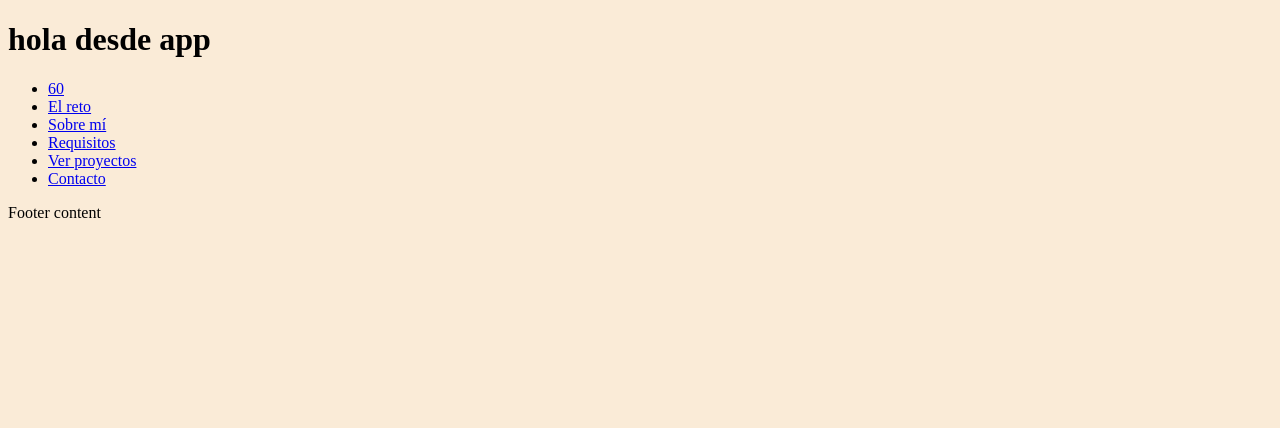
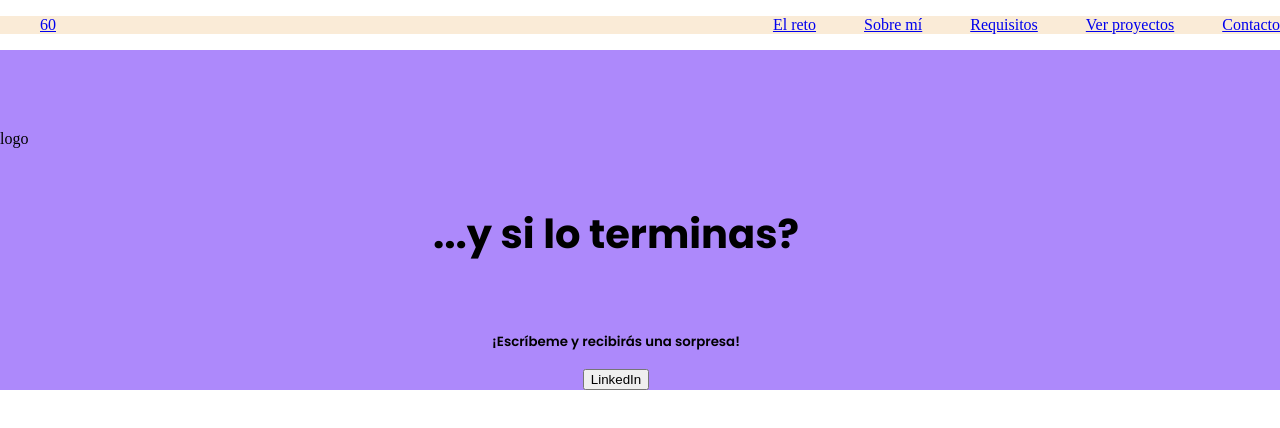
Before and after one commit to Julia-SP/web_60_dias_codigo, a React (Vite) app: page / in a window 1280 px wide. Shown: the top 428 px of the page. Built offline with nearby package versions, Linux system fonts and the light colour scheme.

Commit message:
avanzo footer

```diff
--- a/index.html
+++ b/index.html
@@ -3,7 +3,7 @@
   <head>
     <meta charset="UTF-8" />
     <meta name="viewport" content="width=device-width, initial-scale=1.0" />
-
+    <link rel="stylesheet" href="/src/styles.css">
     <title>Reto 60 días de código</title>
   </head>
   <body>
--- a/package.json
+++ b/package.json
@@ -10,6 +10,7 @@
     "preview": "vite preview"
   },
   "dependencies": {
+    "nodemon": "^3.1.10",
     "react": "^19.1.0",
     "react-dom": "^19.1.0"
   },
--- a/src/App.jsx
+++ b/src/App.jsx
@@ -4,7 +4,6 @@ import NavBar from "./NavBar";
 export default function App() {
   return (
     <div>
-      <h1>hola desde app</h1>
       <NavBar />
       <Footer />
 
--- a/src/Footer.jsx
+++ b/src/Footer.jsx
@@ -1,7 +1,14 @@
+import './styles_footer.css'
+
 function Footer() {
   return (
-    <div>
-      <p>Footer content</p>
+    <div className='container'>
+      <p>logo </p>
+    <div className="content">
+   <h3>...y si lo terminas?</h3>
+   <h4>¡Escríbeme y recibirás una sorpresa!</h4>
+   <button>LinkedIn</button>
+   </div>
     </div>
   );
 }
--- a/src/Hero.jsx
+++ b/src/Hero.jsx
@@ -1,9 +1,10 @@
-import React from 'react'
+
 
 export default function Hero() {
   return (
     <div className='container'>
       <h1>Reto 60 días de código</h1>
+
     </div>
   )
 }
--- a/src/NavBar.jsx
+++ b/src/NavBar.jsx
@@ -1,15 +1,17 @@
-import React from 'react';
+import './styles_navBar.css'
 
 export default function NavBar() {
   return (
     <div className="navbar">
-      <ul>
-        <li id="logo"><a href="#hero">{60}</a></li>
+      <ul className='contenido'>
+        <li id="logo"><a href="#hero">  60</a></li>
+        <div className="botones">
         <li><a href="#section_1">El reto</a></li>
         <li><a href="#section_1">Sobre mí</a></li>
         <li><a href="#section_1">Requisitos</a></li>
         <li><a href="#section_1">Ver proyectos</a></li>
         <li><a href="#Footer">Contacto</a></li>
+        </div>
       </ul>
     </div>
   );
--- a/src/main.jsx
+++ b/src/main.jsx
@@ -1,7 +1,7 @@
 import React from 'react';
 import ReactDOM from 'react-dom/client';
 import App from './App.jsx';
-import '../styles.css';
+import './styles.css';
 
 ReactDOM.createRoot(document.getElementById('root')).render(
   <React.StrictMode>
--- /dev/null
+++ b/src/styles.css
@@ -0,0 +1,11 @@
+@import url('https://fonts.googleapis.com/css2?family=Poppins:ital,wght@0,100;0,200;0,300;0,400;0,500;0,600;0,700;0,800;0,900;1,100;1,200;1,300;1,400;1,500;1,600;1,700;1,800;1,900&display=swap');
+
+body{
+    margin:0;
+    margin-top: 0;
+
+}
+
+:root {
+ --morado :#AD89FB
+}
--- /dev/null
+++ b/src/styles_footer.css
@@ -0,0 +1,28 @@
+.container{
+    background-color: #AD89FB;
+    padding-top: 4rem;
+    padding-right: 3rem;
+}
+
+
+.content{
+    display: flex;
+    flex-direction: column;
+    align-items: center;
+    margin: auto;
+}
+
+h3{
+  font-family: "Poppins", sans-serif;
+  font-weight: 700;
+  font-size: 30pt;
+  padding-bottom: 5px;
+}
+
+h4{
+    padding-top: 5px;
+  font-family: "Poppins", sans-serif;
+  font-weight: 600;
+   font-size: 10pt;
+
+}
--- /dev/null
+++ b/src/styles_navBar.css
@@ -0,0 +1,23 @@
+.navbar{
+   background-color: antiquewhite;
+   margin:0;
+
+}
+
+.contenido{
+  display: flex;
+  flex-direction: row;
+   list-style-type: none;
+   text-decoration: none;
+align-items: center;
+  justify-content: space-between;
+
+}
+
+.botones{
+     justify-content: space-between;
+     display: flex;
+     gap:3rem;
+     flex-direction: row;
+     text-decoration: none;
+}
--- a/styles.css
+++ /dev/null
@@ -1,3 +0,0 @@
-html {
-    background-color: antiquewhite;
-}
```
Also changed, not shown: src/Section_1.jsx (+9 -0 lines), 2 other files (tests, documents, lock files or other folders).
